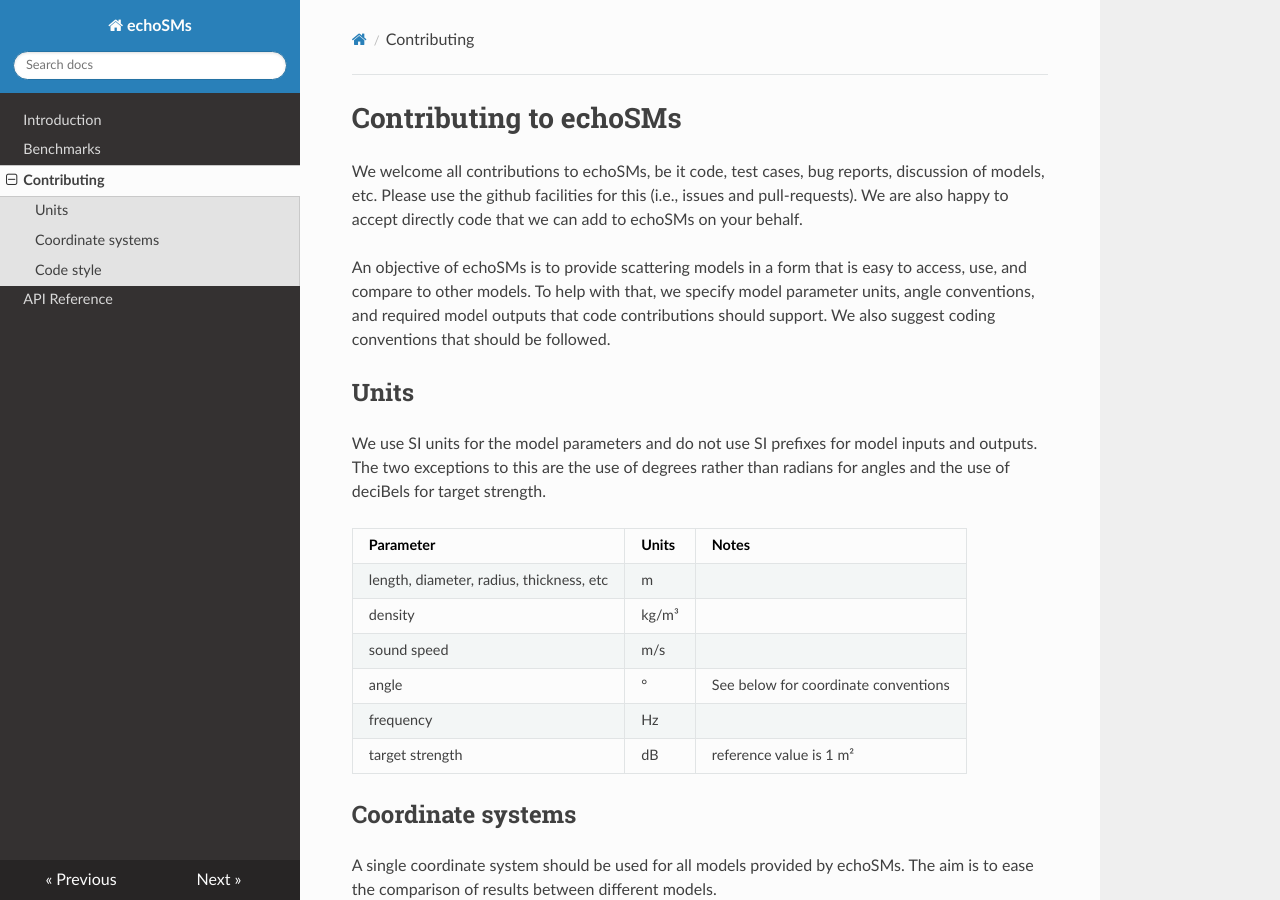
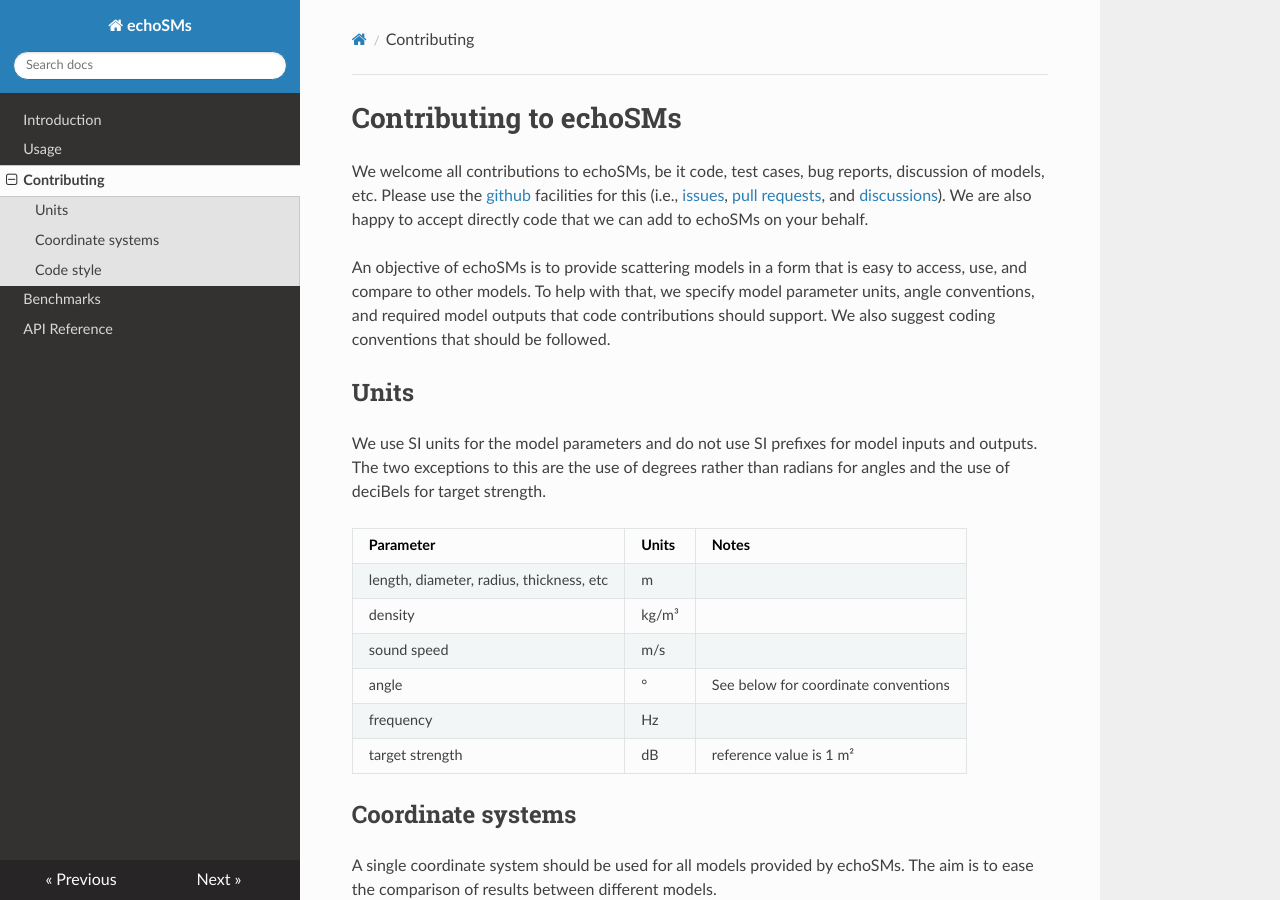
Before and after one commit to ices-tools-dev/echoSMs, an MkDocs documentation site: the page built from docs/contributing.md, in a window 1280 px wide and 900 px high. Built offline with MkDocs 1.6.1, drawn with Linux system fonts in a browser that asks for light colours; nearby versions of some CDN libraries.

Commit message:
Work on documentation

```diff
--- a/docs/contributing.md
+++ b/docs/contributing.md
@@ -1,6 +1,6 @@
 # Contributing to echoSMs
 
-We welcome all contributions to echoSMs, be it code, test cases, bug reports, discussion of models, etc. Please use the github facilities for this (i.e., issues and pull-requests). We are also happy to accept directly code that we can add to echoSMs on your behalf.
+We welcome all contributions to echoSMs, be it code, test cases, bug reports, discussion of models, etc. Please use the [github](https://github.com/ices-tools-dev/echoSMs) facilities for this (i.e., [issues](https://github.com/ices-tools-dev/echoSMs/issues), [pull requests](https://github.com/ices-tools-dev/echoSMs/pulls), and [discussions](https://github.com/ices-tools-dev/echoSMs/discussions)). We are also happy to accept directly code that we can add to echoSMs on your behalf.
 
 An objective of echoSMs is to provide scattering models in a form that is easy to access, use, and compare to other models. To help with that, we specify model parameter units, angle conventions, and required model outputs that code contributions should support. We also suggest coding conventions that should be followed.
 
--- a/mkdocs.yml
+++ b/mkdocs.yml
@@ -1,8 +1,9 @@
 site_name: echoSMs
 nav:
     - Introduction: index.md
+    - Usage: usage.md
+    - Contributing: contributing.md
     - Benchmarks: benchmark_data.md
-    - Contributing: contributing.md
     - API Reference: api_reference.md
 
 theme: readthedocs
@@ -19,4 +20,7 @@ plugins:
                     show_symbol_type_heading: true
                     show_bases: true
                     inherited_members: true
-                    show_root_heading: true
+                    show_root_heading: false
+                    show_root_toc_entry: false
+                    show_source: false
+                    heading_level: 3
```
Also changed, not shown: docs/api_reference.md (+31 -1 lines), docs/usage.md (added, +9 -0 lines).
